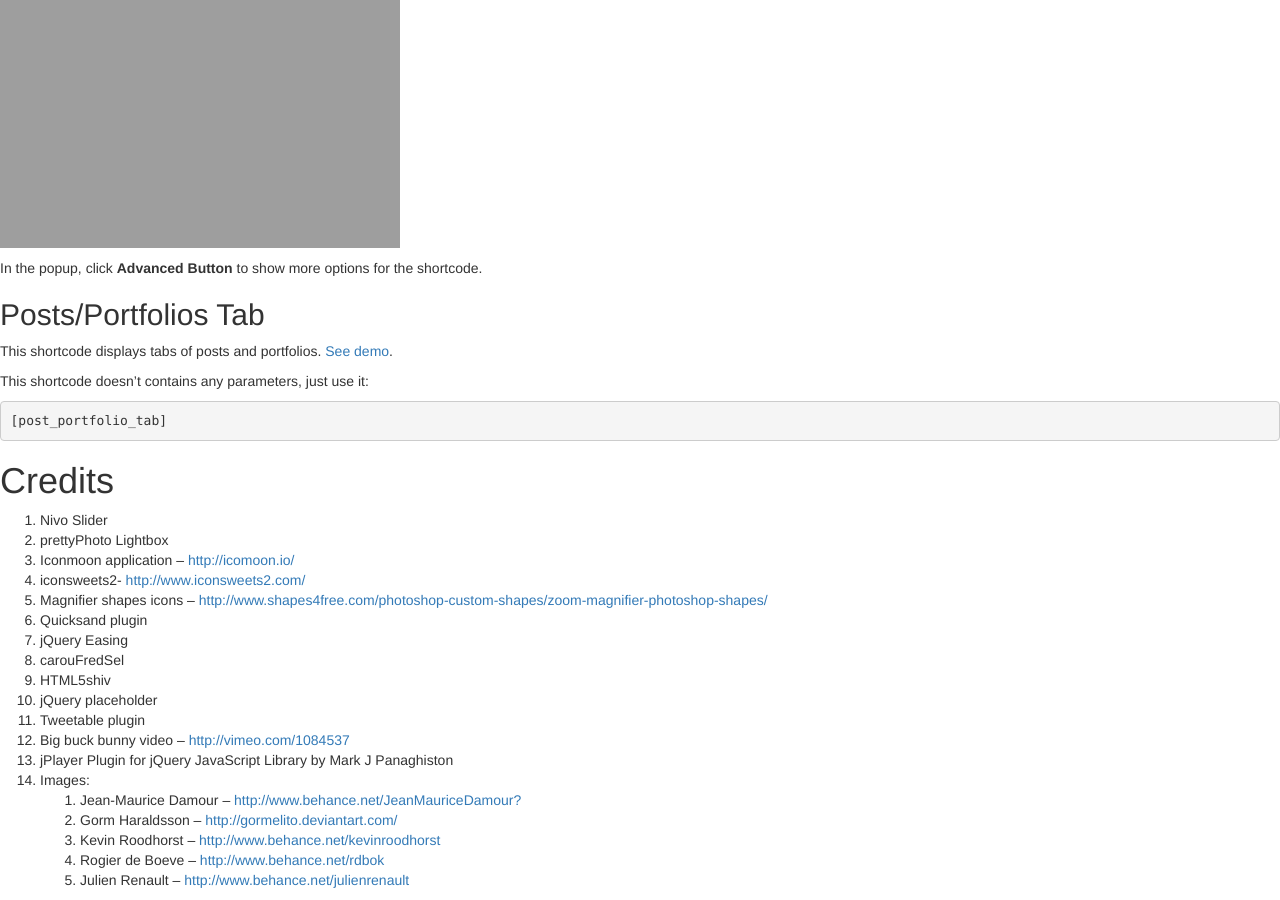
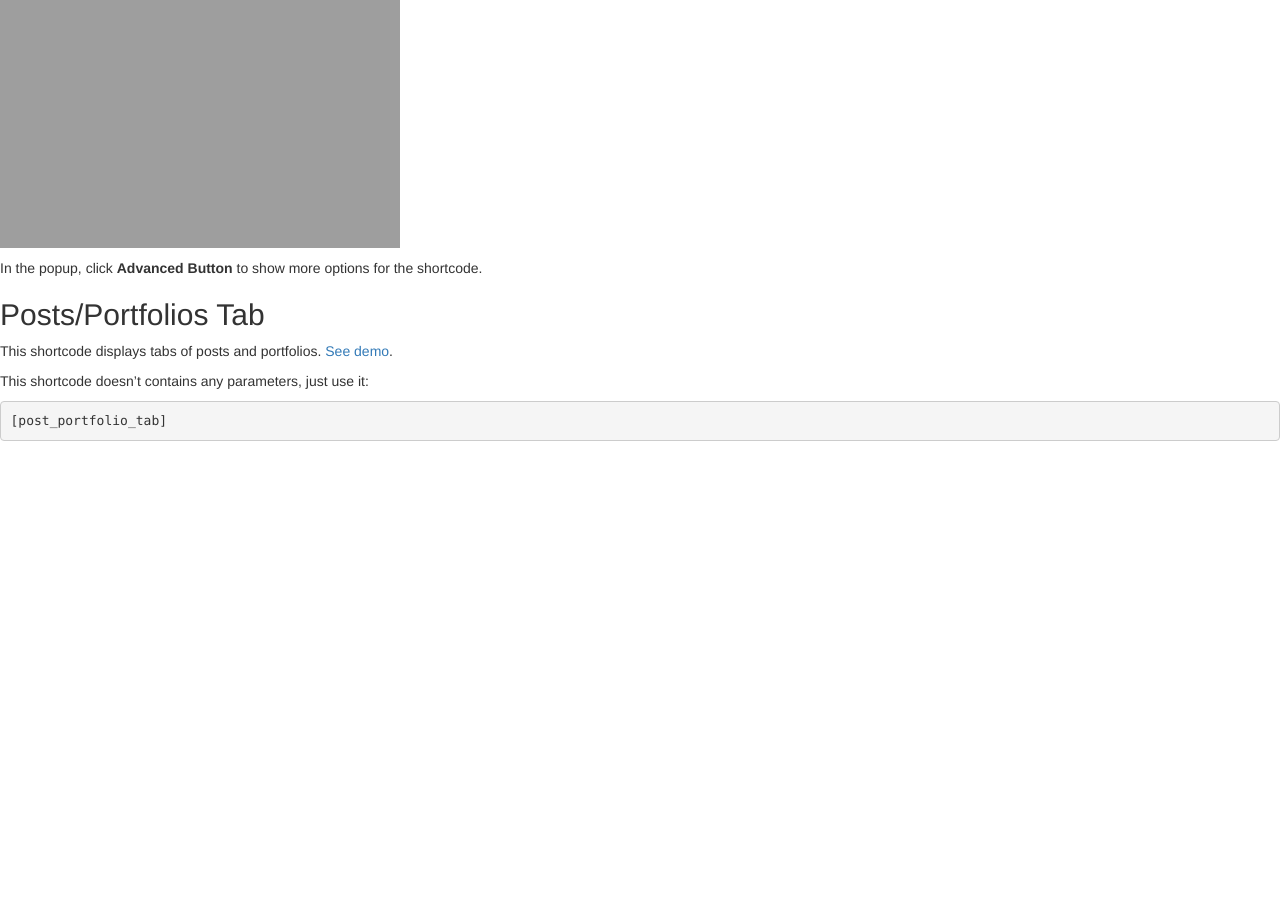
Before and after one commit to fitwp/fitwp.github.io, a Jekyll site: the page built from whisper.md, in a window 1280 px wide and 900 px high, scrolled down 39257 px. Built offline with Jekyll 4.4.1, drawn with Linux system fonts in a browser that asks for light colours; after the commit the page ends 39708 px from its top, so only the background shows below that.

Commit message:
Updated whisper.md

````diff
--- a/whisper.md
+++ b/whisper.md
@@ -1426,29 +1426,3 @@ This shortcode doesn't contains any parameters, just use it:
 ```
 [post_portfolio_tab]
 ```
-
-
-
-
-Credits
-=======
-
-1. Nivo Slider
-1. prettyPhoto Lightbox
-1. Iconmoon application – <a href="http://icomoon.io/">http://icomoon.io/</a>
-1. iconsweets2-  <a href="http://www.iconsweets2.com/">http://www.iconsweets2.com/</a>
-1. Magnifier shapes icons – <a href="http://www.shapes4free.com/photoshop-custom-shapes/zoom-magnifier-photoshop-shapes/">http://www.shapes4free.com/photoshop-custom-shapes/zoom-magnifier-photoshop-shapes/</a>
-1. Quicksand plugin
-1. jQuery Easing
-1. carouFredSel
-1. HTML5shiv
-1. jQuery placeholder
-1. Tweetable plugin
-1. Big buck bunny video – <a href="http://vimeo.com/1084537">http://vimeo.com/1084537</a>
-1. jPlayer Plugin for jQuery JavaScript Library by Mark J Panaghiston
-1. Images:
-	1. Jean-Maurice Damour – <a href="http://www.behance.net/JeanMauriceDamour?">http://www.behance.net/JeanMauriceDamour?</a>
-	1. Gorm Haraldsson – <a href="http://gormelito.deviantart.com/">http://gormelito.deviantart.com/</a>
-	1. Kevin Roodhorst – <a href="http://www.behance.net/kevinroodhorst">http://www.behance.net/kevinroodhorst</a>
-	1. Rogier de Boeve – <a href="http://www.behance.net/rdbok">http://www.behance.net/rdbok</a>
-	1. Julien Renault – <a href="http://www.behance.net/julienrenault">http://www.behance.net/julienrenault</a>
````
